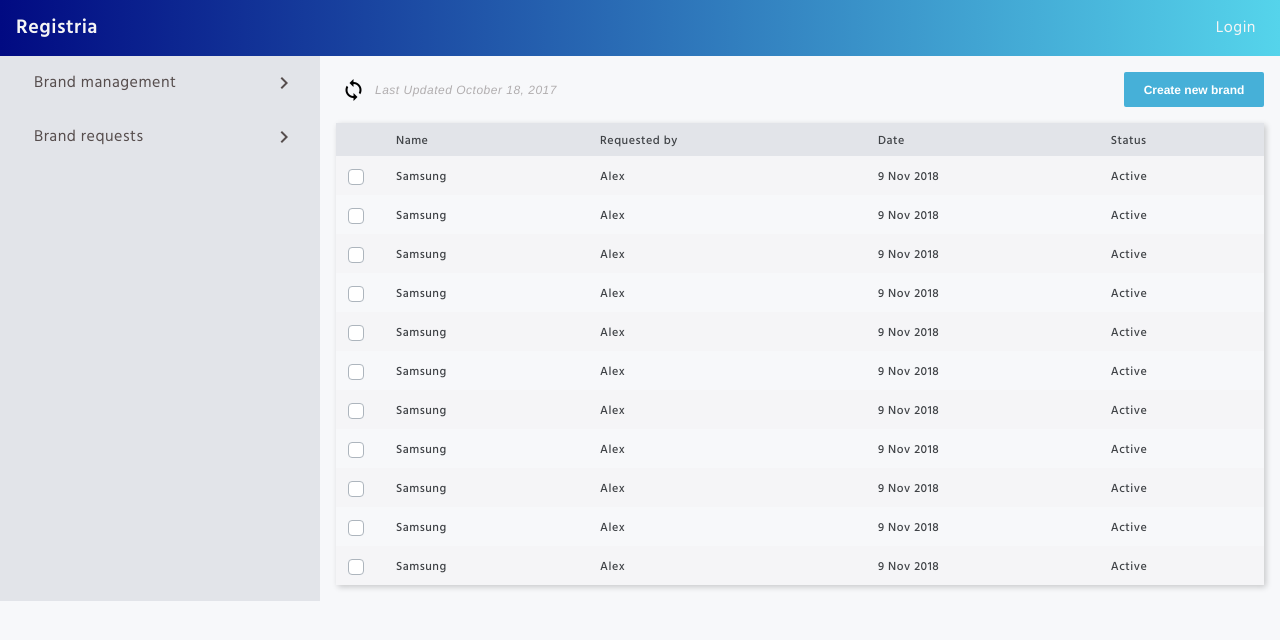
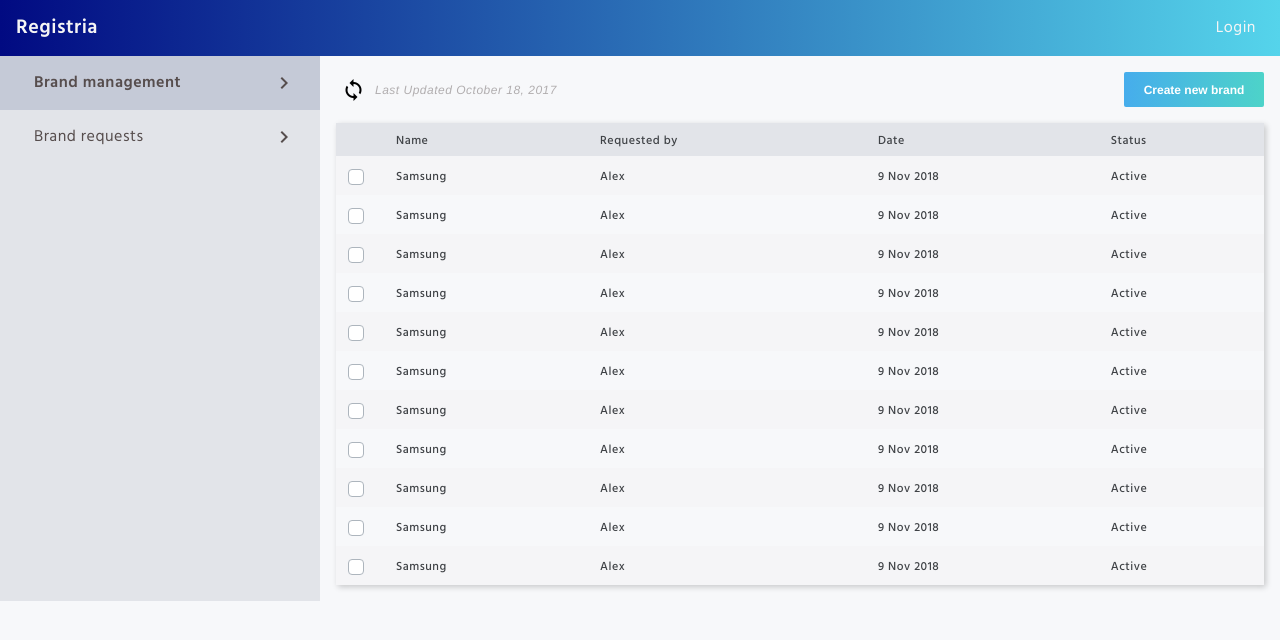
Before and after one commit to aluramh/nuxt-auth, a Nuxt app: page /brand/management in a window 1280 px wide. Shown: the top 640 px of the page. Built offline with nearby package versions, Linux system fonts and the light colour scheme; no server answers.

Commit message:
Added some correct redirects.

```diff
--- a/assets/css/main.css
+++ b/assets/css/main.css
@@ -4,8 +4,14 @@
   color: #000;
   letter-spacing: 0.5px;
   font-family: "Source Sans Pro", Arial, sans-serif;
-  height: 100vh;
+  min-height: 100vh;
   margin: 0;
+  font-family: "Hind", sans-serif;
+  background-color: rgb(247, 248, 250);
+}
+
+body > * {
+  height: 100% !important;
 }
 
 footer {
--- a/components/Header.vue
+++ b/components/Header.vue
@@ -6,11 +6,9 @@
       <b-navbar-brand class="App__brand" to="/">Registria</b-navbar-brand>
 
       <b-collapse id="nav_collapse" is-nav>
-        <!-- <b-navbar-nav v-if="$auth.loggedIn" class="App__navbar">
-          <b-nav-item to="/contacts">Contacts</b-nav-item>
-          <b-nav-item href="#">Link #2</b-nav-item>
-          <b-nav-item href="#">Link #3</b-nav-item>
-        </b-navbar-nav> -->
+        <b-navbar-nav v-if="$auth.loggedIn" class="App__navbar">
+          <b-nav-item to="/brand/management">Brand</b-nav-item>
+        </b-navbar-nav>
 
         <!-- Right aligned nav items -->
         <b-navbar-nav class="ml-auto">
@@ -18,9 +16,9 @@
             <b-nav-item-dropdown right>
               <!-- Using button-content slot -->
               <template slot="button-content">
-                User
+                Admin
               </template>
-              <b-dropdown-item to="/profile">Profile</b-dropdown-item>
+              <!-- <b-dropdown-item to="/profile">Profile</b-dropdown-item> -->
               <b-dropdown-item @click="handleLogout">Sign out</b-dropdown-item>
             </b-nav-item-dropdown>
           </template>
--- a/components/SidebarItem.vue
+++ b/components/SidebarItem.vue
@@ -1,5 +1,8 @@
 <template>
-  <div class="sidebar__item d-flex justify-content-between">
+  <div
+    :class="active && 'sidebar__item--active'"
+    class="sidebar__item d-flex justify-content-between"
+  >
     <span><slot /></span>
     <i class="material-icons">keyboard_arrow_right</i>
   </div>
@@ -7,8 +10,11 @@
 
 <script>
 export default {
-  components: {
-    // ArrowForward
+  props: {
+    active: {
+      type: Boolean,
+      default: false
+    }
   }
 };
 </script>
@@ -21,7 +27,8 @@
   padding: 15px 24px 15px 34px;
   transition: 250ms background-color;
 
-  &:hover {
+  &:hover,
+  &--active {
     background-color: rgb(197, 202, 215);
     font-weight: bold;
     cursor: pointer;
--- a/components/inputs/Button.vue
+++ b/components/inputs/Button.vue
@@ -20,10 +20,14 @@
 </script>
 
 <style lang="scss">
+$start: rgb(70, 173, 236);
+$end: rgb(77, 211, 201);
+
 .registria__button {
   min-width: 140px;
   height: 35px;
-  background-color: rgb(70, 176, 216);
+  background-image: linear-gradient(to right, $start, $end);
+
   color: white;
   font-size: 12px;
   font-family: Helvetica, sans-serif;
@@ -33,7 +37,7 @@
   cursor: pointer;
   transition: 200ms background-color;
   &:hover {
-    background-color: rgb(39, 144, 182);
+    // background-color: $buttonColorHover;
   }
 }
 </style>
--- a/components/shared/ManagementLayout.vue
+++ b/components/shared/ManagementLayout.vue
@@ -3,11 +3,15 @@
     <Sidebar>
       <template slot="sidebar">
         <nuxt-link to="/brand/management">
-          <SidebarItem>Brand management</SidebarItem>
+          <SidebarItem :active="$route.path === '/brand/management'">
+            Brand management
+          </SidebarItem>
         </nuxt-link>
 
         <nuxt-link to="/brand/requests">
-          <SidebarItem>Brand requests</SidebarItem>
+          <SidebarItem :active="$route.path === '/brand/requests'">
+            Brand requests
+          </SidebarItem>
         </nuxt-link>
 
         <!-- Any additional content could go in this slot. -->
--- a/layouts/default.vue
+++ b/layouts/default.vue
@@ -21,11 +21,6 @@
 </script>
 
 <style>
-body {
-  font-family: "Hind", sans-serif;
-  background-color: rgb(247, 248, 250);
-}
-
 .App__background {
   background-color: rgb (247, 248, 250);
 }
--- a/middleware/login-redirect.js
+++ b/middleware/login-redirect.js
@@ -5,7 +5,7 @@
   if (app.$auth.loggedIn) {
     // Since this is executed server-side, use "redirect()"
     // instead of $router.push()
-    redirect("/profile");
+    redirect("/brand/management");
   }
 };
 
--- a/nuxt.config.js
+++ b/nuxt.config.js
@@ -59,7 +59,7 @@
       // logout: User will be redirected to this path if after logout, current route is protected.
       logout: "/",
       // home: User will be redirect to this path after login. (rewriteRedirects will rewrite this path)
-      home: "/profile",
+      home: "/brand/management",
       // callback: User will be redirect to this path by the identity provider after login.
       // (Should match configured Allowed Callback URLs (or similar setting) in your app/client
       // with the identity provider)
--- a/pages/_id.vue
+++ b/pages/_id.vue
@@ -25,15 +25,11 @@
 
 export default {
   name: "UserProfilePage",
-  asyncData({ params, error }) {
-    return axios
-      .get(`/api/users/${params.id}`)
-      .then(res => {
-        return { user: res.data };
-      })
-      .catch(e => {
-        error({ statusCode: 404, message: "User not found" });
-      });
+  async asyncData({ params, error }) {
+    const user = await axios.get(`/api/users/${params.id}`).catch(e => {
+      error({ statusCode: 404, message: "User not found" });
+    });
+    return { user: res.data };
   },
   head() {
     return {
--- a/pages/index.vue
+++ b/pages/index.vue
@@ -6,5 +6,13 @@
 
 <script>
 // This is the index/landing page.
-export default {};
+export default {
+  fetch({ app, redirect }) {
+    if (app.$auth.loggedIn) {
+      redirect(301, "/brand/management");
+    } else {
+      redirect(301, "/login");
+    }
+  }
+};
 </script>
--- a/pages/login.vue
+++ b/pages/login.vue
@@ -17,7 +17,7 @@
 
 <script>
 import InputField from "@/components/inputs/LoginInput";
-import Button from "@/components/inputs/LoginButton";
+import Button from "@/components/inputs/Button";
 import Jumbotron from "@/components/shared/Jumbotron";
 
 export default {
```
Also changed, not shown: 1 other file (tests, documents, lock files or other folders).
